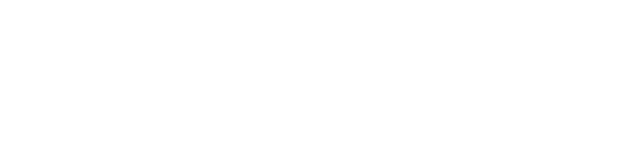
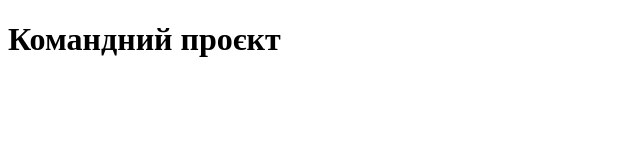
Before and after one commit to volodymyrlogika/team_project, a plain HTML site: page index.html in a window 1280 px wide. Shown: the whole page, without its empty margins (0-640 px from the left). Drawn offline with Linux system fonts and the light colour scheme.

Commit message:
додав h1

```diff
--- a/index.html
+++ b/index.html
@@ -8,7 +8,7 @@
 </head>
 <body>
 
-
+    <h1>Командний проєкт</h1>
 
     <script src="script.js"></script>
 </body>
```
